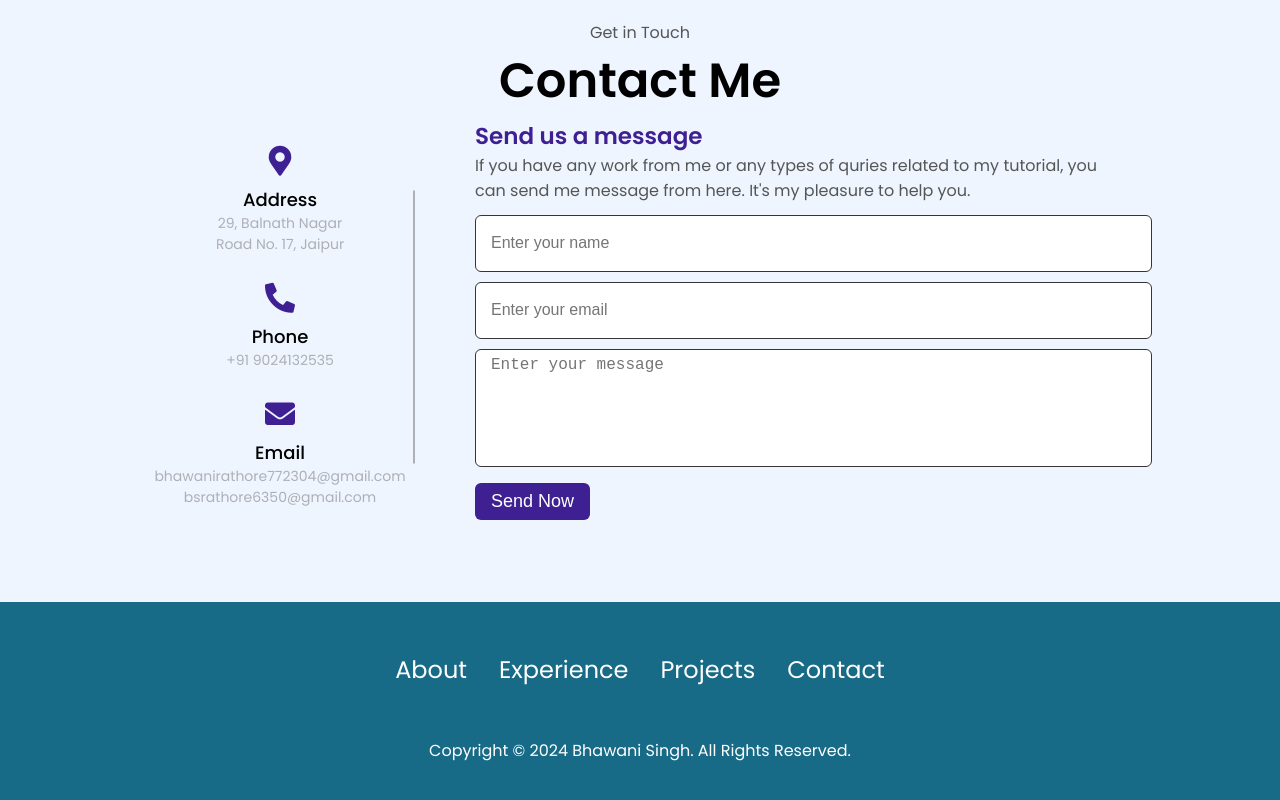
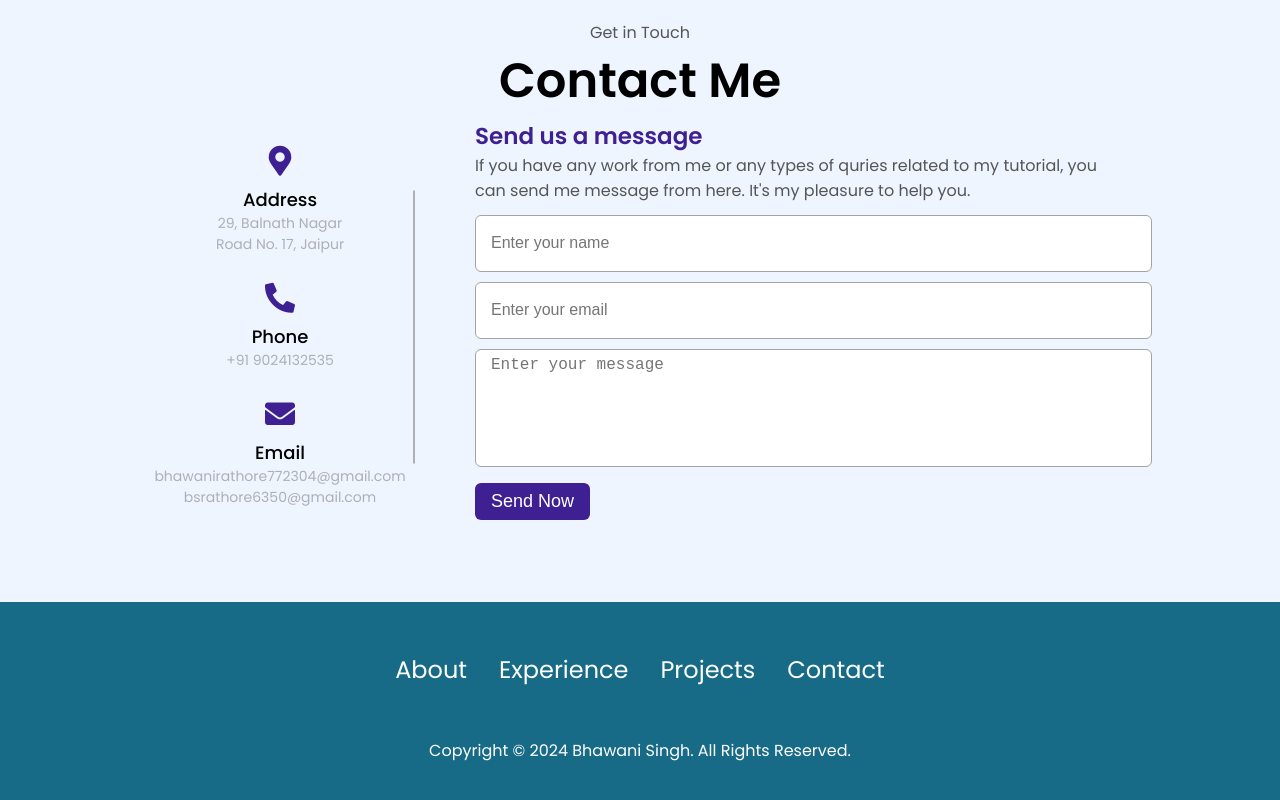
Before and after one commit to bhawanirathore7773/portfolio, a plain HTML site: page index.html in a window 1280 px wide. Shown: the part 4249-5049 px from the top of the page. Drawn offline with Linux system fonts and the light colour scheme; a script that the page names is missing.

Commit message:
Update style.css border color changed

```diff
--- a/style.css
+++ b/style.css
@@ -514,7 +514,7 @@ footer p {
 .right-side .input-box textarea {
   height: 100%;
   width: 100%;
-  border:rgb(53, 53, 53) 0.1rem solid;;
+  border:rgb(163, 163, 163) 0.1rem solid;;
   outline: none;
   font-size: 16px;
   background: #fff;
```
